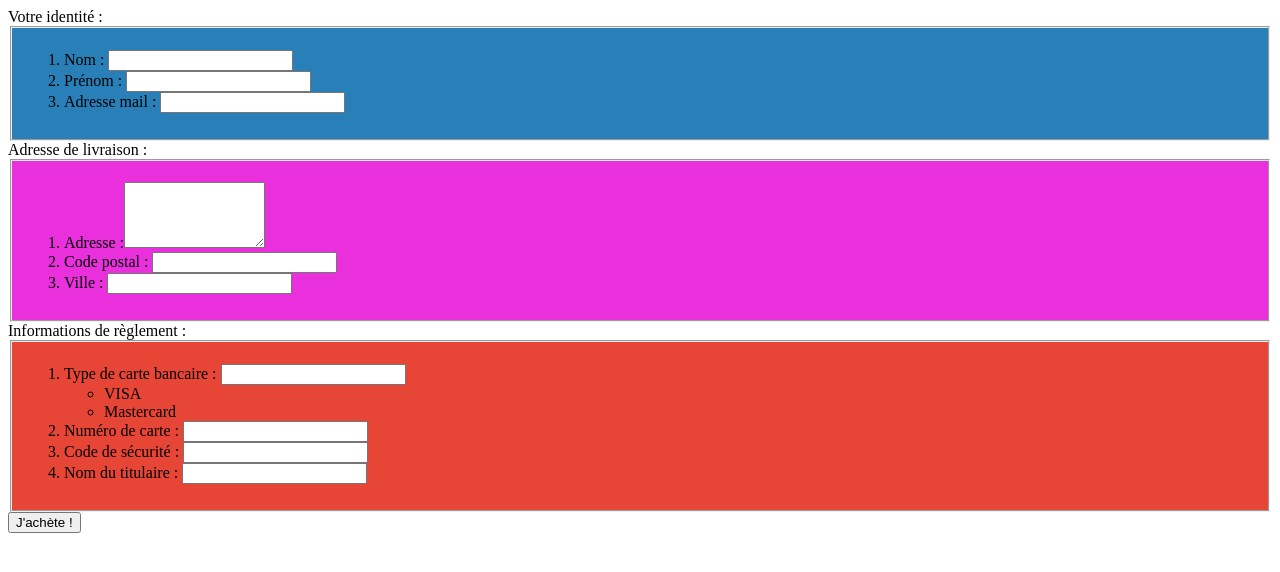
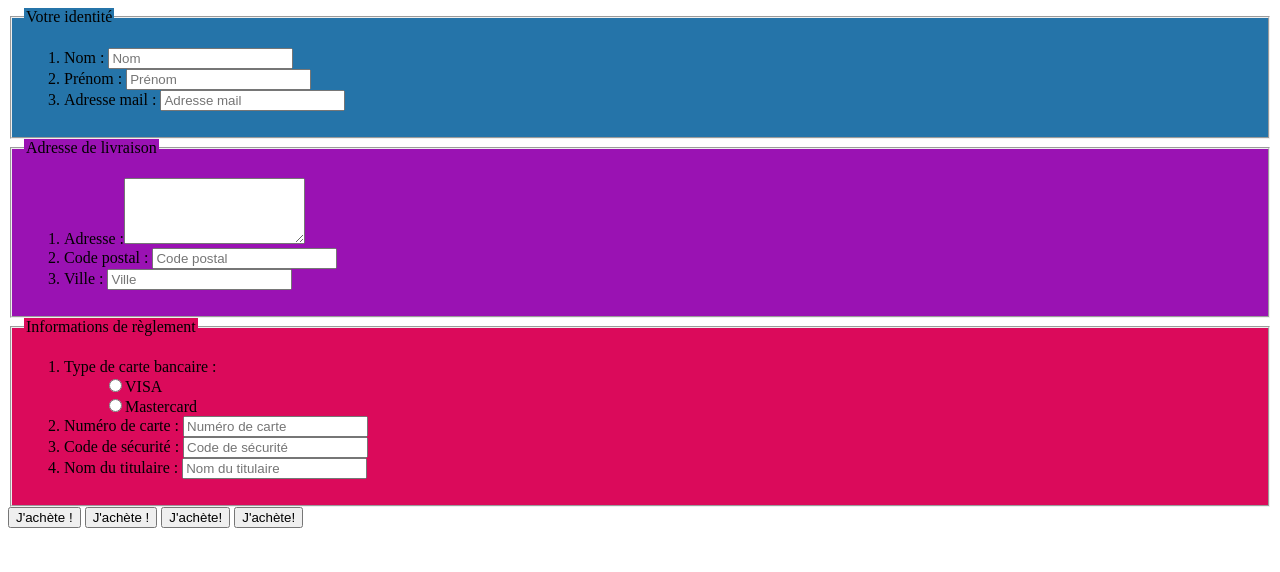
Before and after one commit to murielledouay/Partie-2-exo-9, a plain HTML site: page index.html in a window 1280 px wide. Drawn offline with Linux system fonts and the light colour scheme.

Commit message:
Partie 2 exo 9

```diff
--- a/Assets/CSS/style.css
+++ b/Assets/CSS/style.css
@@ -1,9 +1,12 @@
-#bluecolor{
-  background-color: #2980B9;
+.blueColor{
+  background-color: #2574A9;
 }
-#violetcolor{
-  background-color: #ea2FDD;
+.violetColor{
+  background-color: #9A12B3;
 }
-#redcolor{
-  background-color: #E74535;
+.redColor{
+  background-color: #DB0A5B;
 }
+ul{
+  list-style-type: none;
+}
--- a/index.html
+++ b/index.html
@@ -6,36 +6,47 @@
   <link rel="stylesheet" href="Assets/CSS/style.css"/>
 </head>
 <body>
-  <form action="ma-page-de-traitement" method="post">
-  <label for"name">Votre identité :</label>
-<fieldset id="bluecolor">
+  <form action="#" method="post">
+    <!-- # et method géré par le développeur-->
+<!--section Votre identité-->
+    <fieldset class="blueColor">
+      <legend class="blueColor">Votre identité</legend>
       <ol>
-        <li>Nom : <input type="text" id="name" name="user-name">
-        <li>Prénom : <input type="text" id="forname" name="user-forname"/>
-        <li>Adresse mail : <input type="text" id="mailAdress" name="user-mailAdress"/>
+        <li><label for="user-name">Nom : </label><input type="text" id="name" name="user-name" placeholder="Nom"/></li>
+        <li><label>Prénom : <input type="text" id="forname" name="user-forname" placeholder="Prénom"/></label></li>
+        <li><label>Adresse mail : <input type="email" id="mailAddress" name="user-mailAddress" placeholder="Adresse mail"/></label></li>
       </ol>
-</fieldset>
-  <label for"name">Adresse de livraison :</label>
-<fieldset id="violetcolor">
+    </fieldset>
+<!--section Adresse de livraison-->
+    <fieldset class="violetColor">
+      <legend class="violetColor">Adresse de livraison</legend>
       <ol>
-        <li>Adresse :<textarea name="name" rows="4" cols="15"></textarea>
-        <li>Code postal : <input typ="text" id="forname" name="user-forname"/>
-        <li>Ville : <input type="text" id="mailAdress" name="user-mailAdress"/>
+        <li><label for="address">Adresse :</label><textarea name="address" rows="4" cols="20" id="address"></textarea></li>
+        <li><label>Code postal : <input type="text" id="zipCode" name="user-zipCode" placeholder="Code postal"/></label></li>
+        <li><label>Ville : <input type="text" id="city" name="user-city" placeholder="Ville"/>
+        </label></li>
       </ol>
-</fieldset>
-  <label for"name">Informations de règlement :</label>
-<fieldset id="redcolor">
+    </fieldset>
+<!--section Informations de règlement-->
+    <fieldset class="redColor">
+      <legend class="redColor">Informations de règlement</legend>
       <ol>
-        <li>Type de carte bancaire : <input type="text" id="name" name="user-name"/>
-          <ul><li>VISA</li><li>Mastercard</li></ul>
-        <li>Numéro de carte : <input type="text" id="forname" name="user-forname"/>
-        <li>Code de sécurité : <input type="text" id="mailAdress" name="user-mailAdress"/>
-        <li>Nom du titulaire : <input type="text" id="mailAdress" name="user-mailAdress"/>
+        <li>Type de carte bancaire :
+          <ul>
+            <li><input type="radio" id="visa" name="typeOfCard" value="visa"/><label for="visa">VISA</label></li>
+            <li><input type="radio" id="mastercard" name="typeOfCard" value="mastercard"/><label for="mastercard">Mastercard</label></li>
+          </ul>
+        </li>
+        <li><label>Numéro de carte : <input type="text" id="cardNumber" name="user-cardNumber" placeholder="Numéro de carte"/></label></li>
+        <li><label>Code de sécurité : <input type="text" id="securityCode" name="user-securityCode" placeholder="Code de sécurité"/></label></li>
+        <li><label>Nom du titulaire : <input type="text" id="owner" name="user-owner" placeholder="Nom du titulaire"/></label></li>
       </ol>
-</fieldset>
-    <div class="button">
-      <button type="submit"> J'achète !</button>
-    </div>
+    </fieldset>
+<!--différentes façon d'écrire le bouton-->
+    <button id="buyButton" name="buyButton" type="submit">J'achète !</button>
+    <button id="buyButton" name="buyButton" type="button">J'achète !</button>
+    <input id="buyButton" name="buyButton" type="submit" value="J'achète!"/>
+    <input id="buyButton" name="buyButton" type="button" value="J'achète!"/>
   </form>
 </body>
 </html>
```
